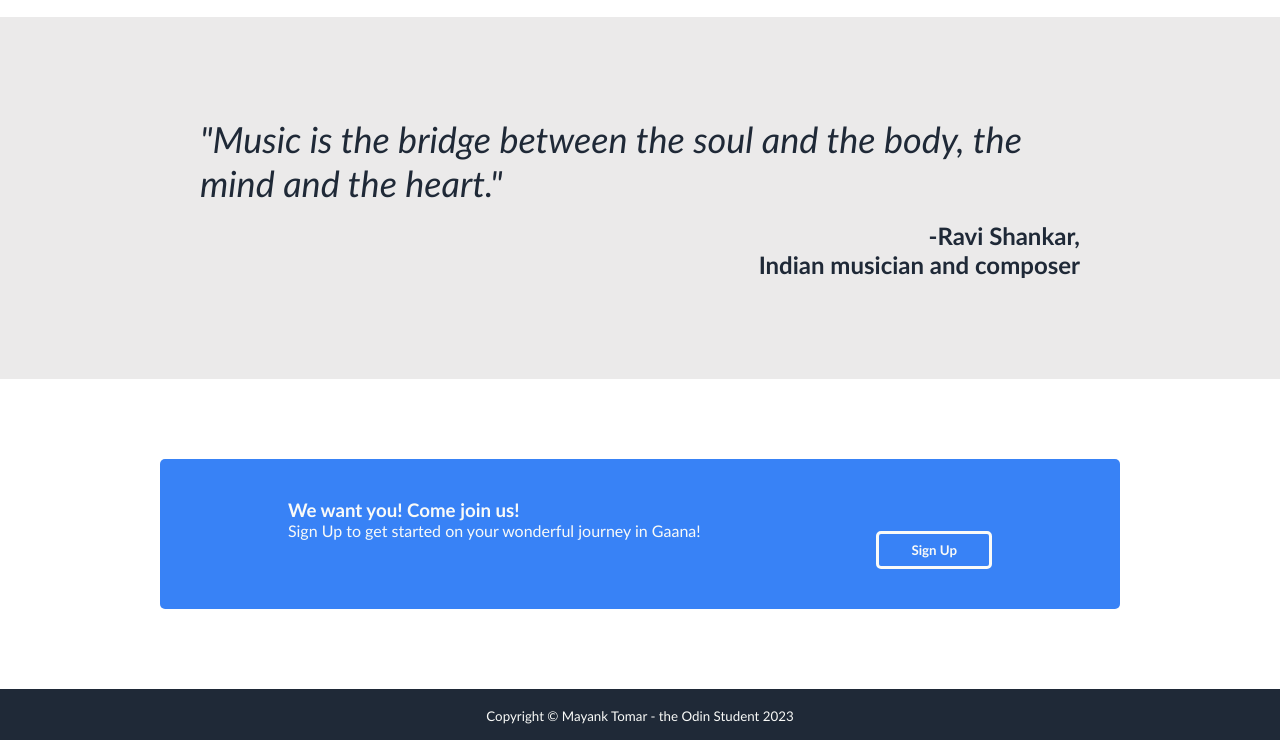
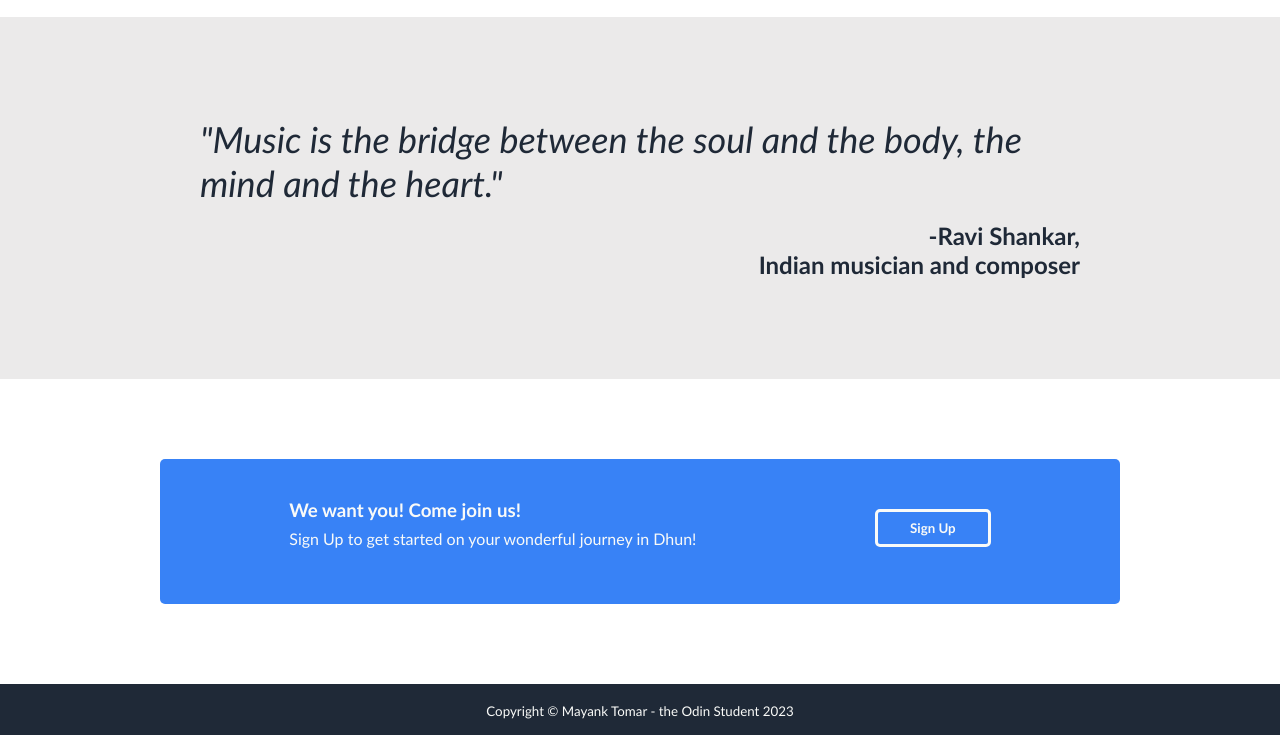
Before and after one commit to Mayank-https/Dhun, a plain HTML site: page index.html in a window 1280 px wide. Shown: the part 1258-1998 px from the top of the page. Drawn offline with Linux system fonts and the light colour scheme.

Commit message:
fix: spelling and margins

```diff
--- a/index.html
+++ b/index.html
@@ -98,7 +98,7 @@
       <article id="signup-guide">
         <div>
           <h3>We want you! Come join us!</h3>
-          <p>Sign Up to get started on your wonderful journey in Gaana!</p>
+          <p>Sign Up to get started on your wonderful journey in Dhun!</p>
         </div>
         <button>Sign Up</button>
       </article>
--- a/styles/main.css
+++ b/styles/main.css
@@ -186,6 +186,7 @@ footer {
   display: flex;
   flex-wrap: wrap;
   justify-content: space-around;
+  align-items: center;
   width: 75%;
   background-color: #3882f6;
   color: #f9faf8;
@@ -193,8 +194,11 @@ footer {
   border-radius: 5px;
 }
 
+#signup-guide * {
+  margin-bottom: 0.5rem;
+}
+
 #signup-guide button {
-  margin-top: 2rem;
   background-color: #3882f6;
   color: #f9faf8;
   border: 3px solid #f9faf8;
```
